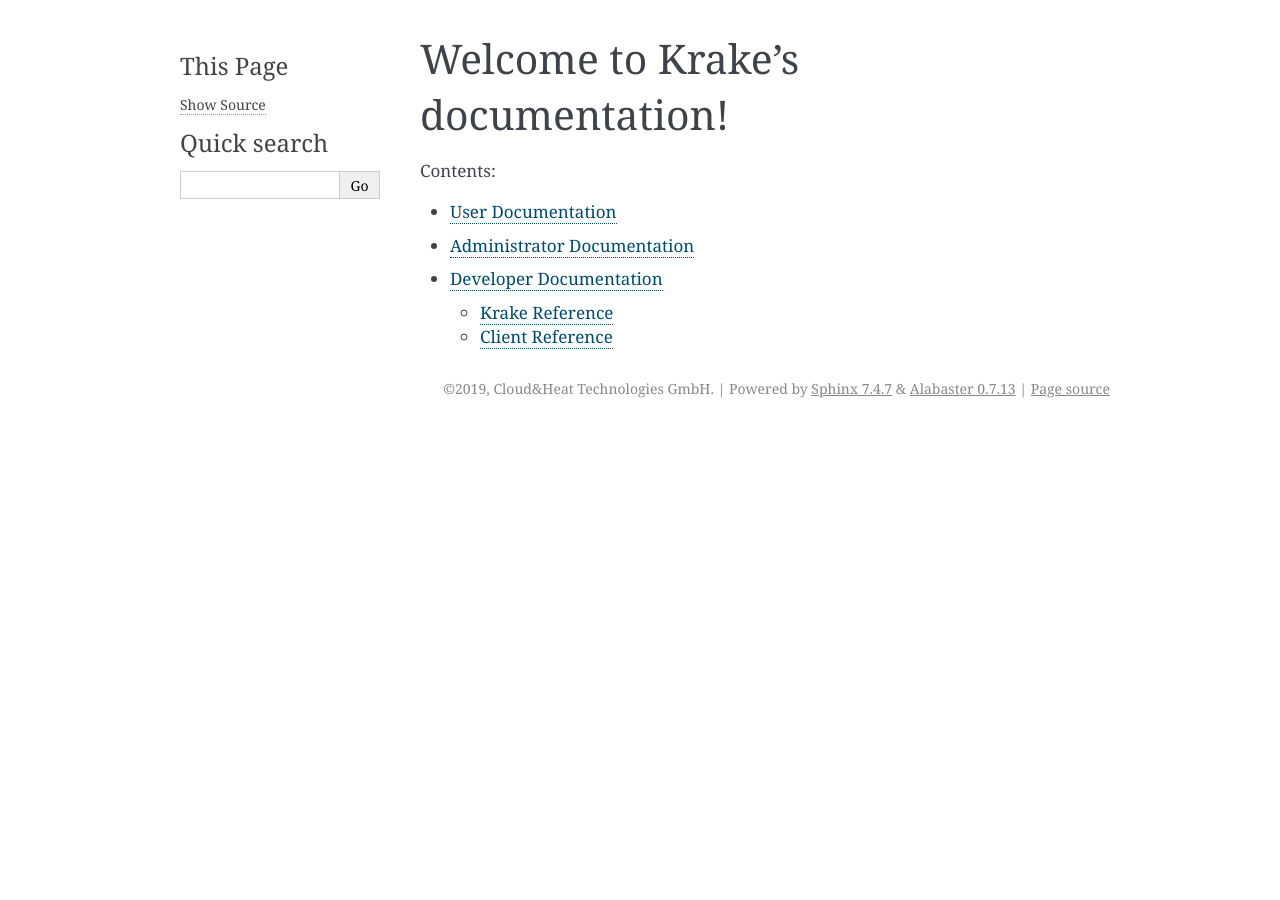
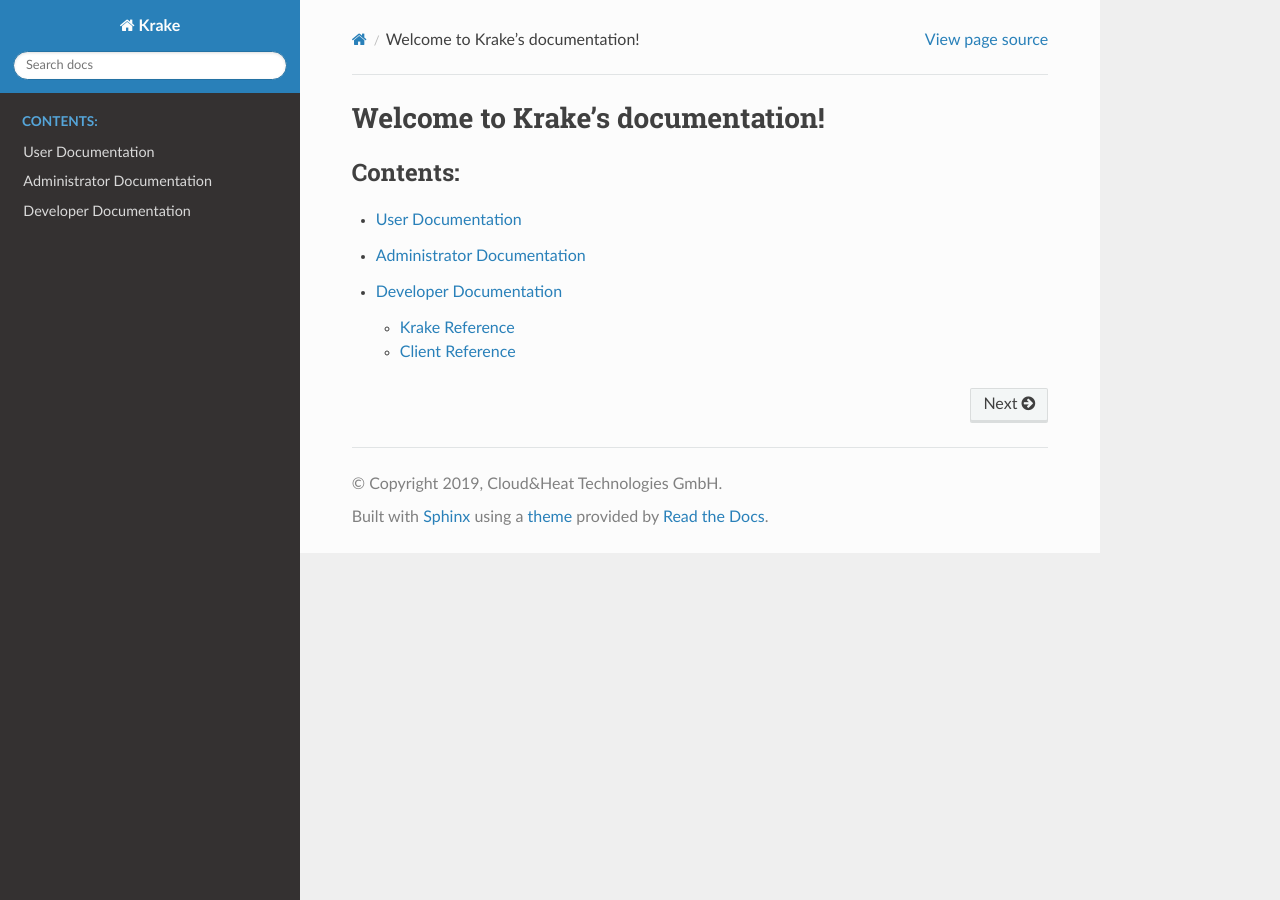
Before and after one commit to rak-n-rok/Krake, a Sphinx documentation site: the page built from docs/index.rst, in a window 1280 px wide. Built offline with Sphinx 7.4.7 and the Read the Docs theme 2.0.0, drawn with Linux system fonts in a browser that asks for light colours.

Commit message:
Add Read the Docs theme for Sphinx
See issue #228

````diff
--- a/README.md
+++ b/README.md
@@ -90,8 +90,8 @@
 ### Documentation
 
 ```bash
-# Install Sphinx
-pip install sphinx
+# Install Sphinx and the Read The Docs theme for sphinx
+pip install sphinx sphinx_rtd_theme
 
 # Build HTML documentation
 cd docs/
--- a/docs/conf.py
+++ b/docs/conf.py
@@ -50,6 +50,7 @@
     "sphinx.ext.napoleon",
     "sphinx.ext.intersphinx",
     "sphinx.ext.todo",
+    "sphinx_rtd_theme",
 ]
 
 # Add any paths that contain templates here, relative to this directory.
@@ -88,7 +89,7 @@
 # The theme to use for HTML and HTML Help pages.  See the documentation for
 # a list of builtin themes.
 #
-html_theme = "alabaster"
+html_theme = "sphinx_rtd_theme"
 
 # Add any paths that contain custom static files (such as style sheets) here,
 # relative to this directory. They are copied after the builtin static files,
````
